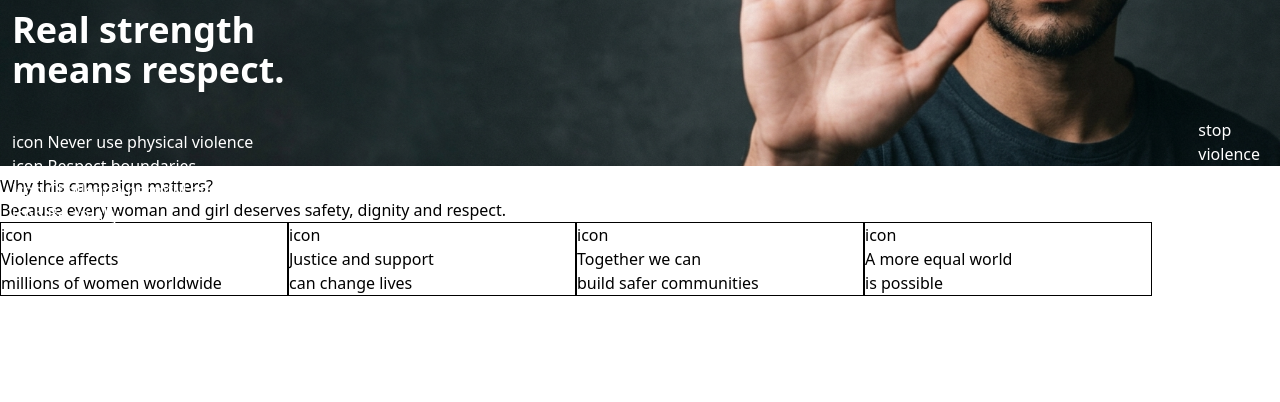
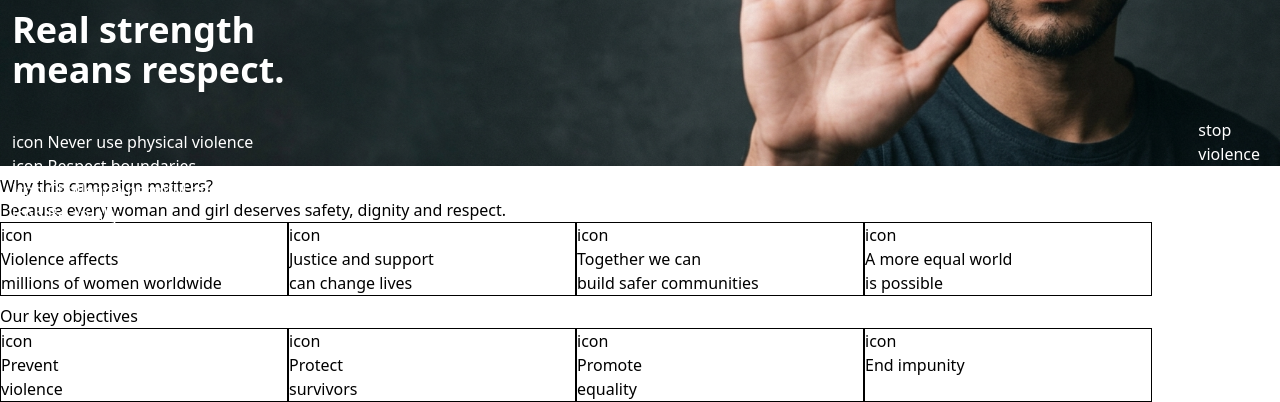
Before and after one commit to TahaSoumbate/TahaSoumbate.FinalProject, a website: page index.html in a window 1280 px wide. Shown: the part 763-1165 px from the top of the page. Before the commit the page ends 1059 px from the top, so only its background shows below. Drawn offline with nearby package versions, Linux system fonts and the light colour scheme.

Commit message:
create objectives section

```diff
--- a/index.html
+++ b/index.html
@@ -98,6 +98,30 @@
           </div>
         </div>
       </section>
+      <section class="max-w-6xl mt-2">
+        <h2>Our key objectives</h2>
+        <div class="grid grid-cols-4">
+          <div class="border">
+            <p>icon</p>
+            <p>Prevent</p>
+            <p>violence</p>
+          </div>
+          <div class="border">
+            <p>icon</p>
+            <p>Protect</p>
+            <p>survivors</p>
+          </div>
+          <div class="border">
+            <p>icon</p>
+            <p>Promote</p>
+            <p>equality</p>
+          </div>
+          <div class="border">
+            <p>icon</p>
+            <p>End impunity</p>
+          </div>
+        </div>
+      </section>
     </main>
   </body>
 </html>
```
Also changed, not shown: public/image/image_94689c65.jpg (added).
